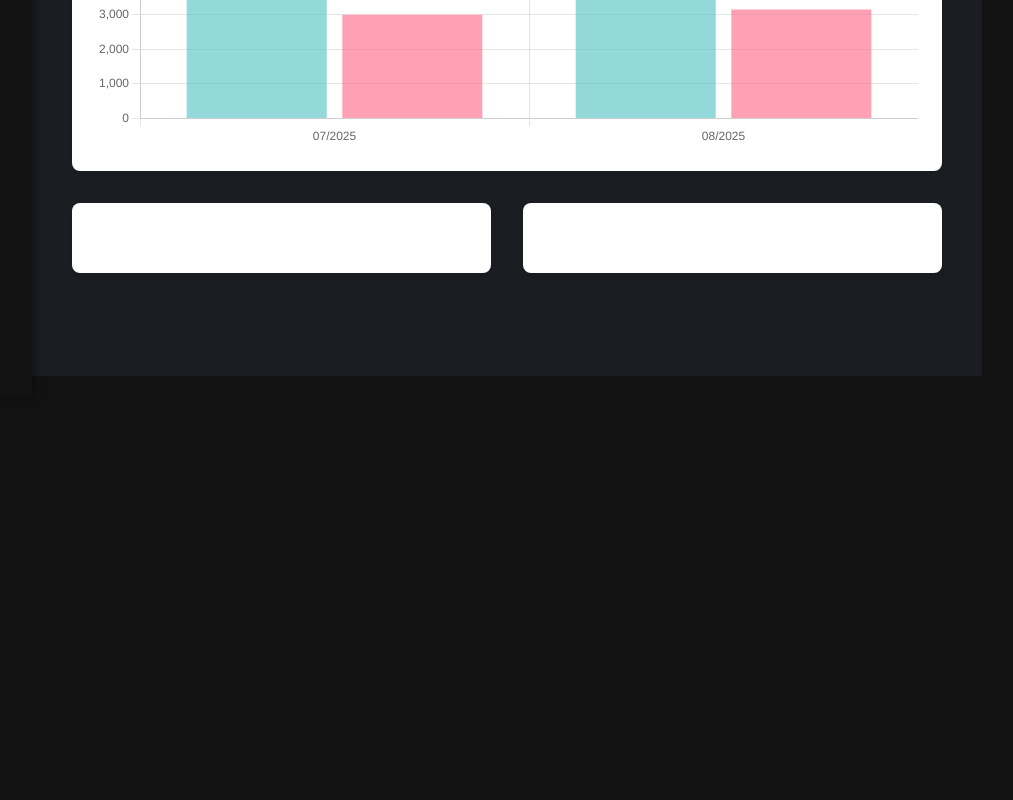
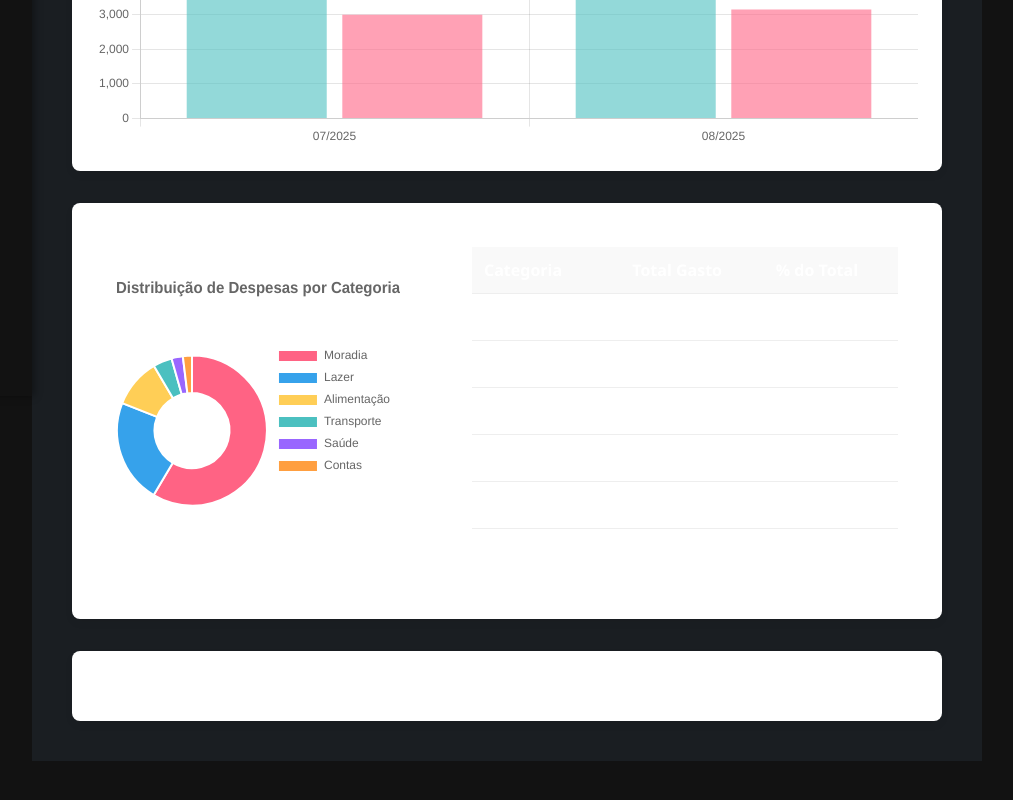
Before and after one commit to GustaOl1v3ir4/dashboard-financeiro, a React (Vite) app: page /relatorios in a window 1280 px wide. Shown: the part 464-1264 px from the top of the page, without its empty margins (258-1271 px from the left). Before the commit the page ends 880 px from the top, so only its background shows below. Built offline with nearby package versions, Linux system fonts and the light colour scheme.

Commit message:
Ajustes parte de relatórios

```diff
--- /dev/null
+++ b/src/components/CategoryAnalysis.css
@@ -0,0 +1,43 @@
+/* src/components/CategoryAnalysis.css */
+
+.category-analysis {
+    display: flex;
+    flex-direction: column;
+    gap: 2rem;
+}
+
+@media (min-width: 1024px) {
+    .category-analysis {
+        flex-direction: row;
+        align-items: center;
+    }
+}
+
+.category-analysis .chart-container {
+    flex: 1;
+    min-width: 250px;
+}
+
+.category-analysis .table-container {
+    flex: 1.5;
+}
+
+.category-table {
+    width: 100%;
+    border-collapse: collapse;
+}
+
+.category-table th, .category-table td {
+    padding: 0.75rem;
+    text-align: left;
+    border-bottom: 1px solid #eee;
+}
+
+.category-table th {
+    font-weight: bold;
+    background-color: #f9f9f9;
+}
+
+.category-table tbody tr:last-child td {
+    border-bottom: none;
+}
--- /dev/null
+++ b/src/components/CategoryAnalysis.jsx
@@ -0,0 +1,89 @@
+import { Chart as ChartJS, ArcElement, Tooltip, Legend } from 'chart.js';
+import { Doughnut } from 'react-chartjs-2';
+import './CategoryAnalysis.css';
+
+ChartJS.register(ArcElement, Tooltip, Legend);
+
+function CategoryAnalysis({ transactions }) {
+  // A lógica de processamento de dados, agora corrigida e unificada
+  const expenses = transactions.filter(t => t.type === 'despesa');
+  const totalExpenses = expenses.reduce((acc, curr) => acc + curr.amount, 0);
+
+  const categoryTotals = expenses.reduce((acc, transaction) => {
+    const { category, amount } = transaction;
+    if (!acc[category]) {
+      acc[category] = 0;
+    }
+    acc[category] += amount;
+    return acc;
+  }, {});
+
+  const sortedCategories = Object.entries(categoryTotals)
+    .map(([category, amount]) => {
+      const numericAmount = Number(amount) || 0;
+      return {
+        category,
+        amount: numericAmount, // Usamos o valor numérico garantido
+        percentage: totalExpenses > 0 ? ((numericAmount / totalExpenses) * 100).toFixed(2) : "0.00"
+      };
+    })
+    .sort((a, b) => b.amount - a.amount); // Ordenação numérica garantida
+
+  // Dados para o gráfico
+  const chartData = {
+    labels: sortedCategories.map(c => c.category),
+    datasets: [{
+      data: sortedCategories.map(c => c.amount),
+      backgroundColor: ['#FF6384', '#36A2EB', '#FFCE56', '#4BC0C0', '#9966FF', '#FF9F40'],
+      hoverBackgroundColor: ['#FF6384', '#36A2EB', '#FFCE56', '#4BC0C0', '#9966FF', '#FF9F40']
+    }]
+  };
+
+  // Opções do gráfico (com 'c' minúsculo e sem 'scales')
+  const chartOptions = {
+    responsive: true,
+    plugins: {
+      legend: {
+        position: 'right',
+      },
+      title: {
+        display: true,
+        text: 'Distribuição de Despesas por Categoria',
+        font: { size: 16 }
+      }
+    }
+  };
+
+  const formatCurrency = (value) => Number(value).toLocaleString('pt-BR', { style: 'currency', currency: 'BRL' });
+
+  return (
+    <div className='report-module category-analysis'>
+      <div className='chart-container'>
+        {/* Passando as opções com 'c' minúsculo */}
+        <Doughnut data={chartData} options={chartOptions} />
+      </div>
+      <div className='table-container'>
+        <table className='category-table'>
+          <thead>
+            <tr>
+              <th>Categoria</th>
+              <th>Total Gasto</th>
+              <th>% do Total</th>
+            </tr>
+          </thead>
+          <tbody>
+            {sortedCategories.map(({ category, amount, percentage }) => (
+              <tr key={category}>
+                <td>{category}</td>
+                <td>{formatCurrency(amount)}</td>
+                <td>{percentage}%</td>
+              </tr>
+            ))}
+          </tbody>
+        </table>
+      </div>
+    </div>
+  );
+}
+
+export default CategoryAnalysis;
--- a/src/pages/Relatorios.css
+++ b/src/pages/Relatorios.css
@@ -1,10 +1,13 @@
+/* src/pages/Relatorios.css */
+
 .reports-page h1 {
   margin-bottom: 2rem;
 }
 
-.reports-grid{
+.reports-grid {
   display: grid;
-    grid-template-columns: 1fr 1fr;
+  /* Removemos o grid-template-columns */
+  grid-auto-flow: row; /* Organiza os itens em linhas */
   gap: 2rem;
 }
 
@@ -12,9 +15,7 @@
   background-color: #fff;
   padding: 1.5rem;
   border-radius: 8px;
-    box-shadow: 0 2px 4px rgba(0, 0, 0, 0.1);
+  box-shadow: 0 4px 8px rgba(0,0,0,0.05);
 }
 
-.reports-grid > .report-module:first-child {
-    grid-column: 1 / -1;
-}
+/* Removemos a regra que fazia o primeiro item ocupar a tela toda */
--- a/src/pages/Relatorios.jsx
+++ b/src/pages/Relatorios.jsx
@@ -1,11 +1,14 @@
 import { useOutletContext } from "react-router-dom"
 import './Relatorios.css'
 import EvolutionChart from "../components/EvolutionChart"
+import CategoryAnalysis from "../components/CategoryAnalysis"
 
 
 
 function Relatorios() {
     const { transactions} = useOutletContext()
+
+    console.log('1. Dados recebidos na página Relatorios:', transactions);
 
     if(!transactions || transactions.length === 0){
         return <h2>Carregando dados para os relatórios...</h2>
@@ -16,7 +19,7 @@ function Relatorios() {
             <h1>Relatórios Finaceiros</h1>
             <div className="reports-grid ">
                 <EvolutionChart transactions={transactions} />
-                <div className="report-module">Módulo 1 </div>
+                <CategoryAnalysis transactions={transactions} />
                 <div className="report-module">Módulo 2 </div>
             </div>
         </div>
```
Lines whose indentation alone changed are shown as unchanged.
